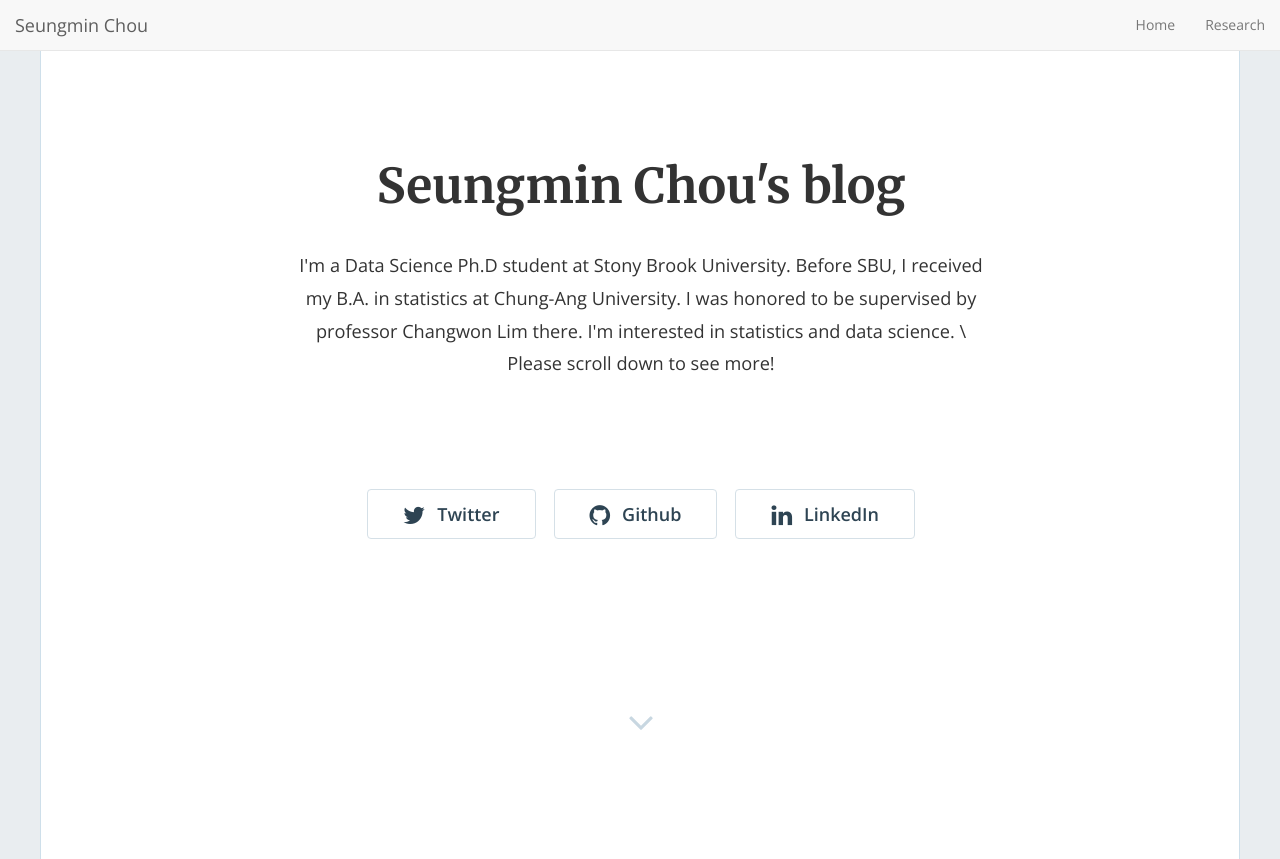
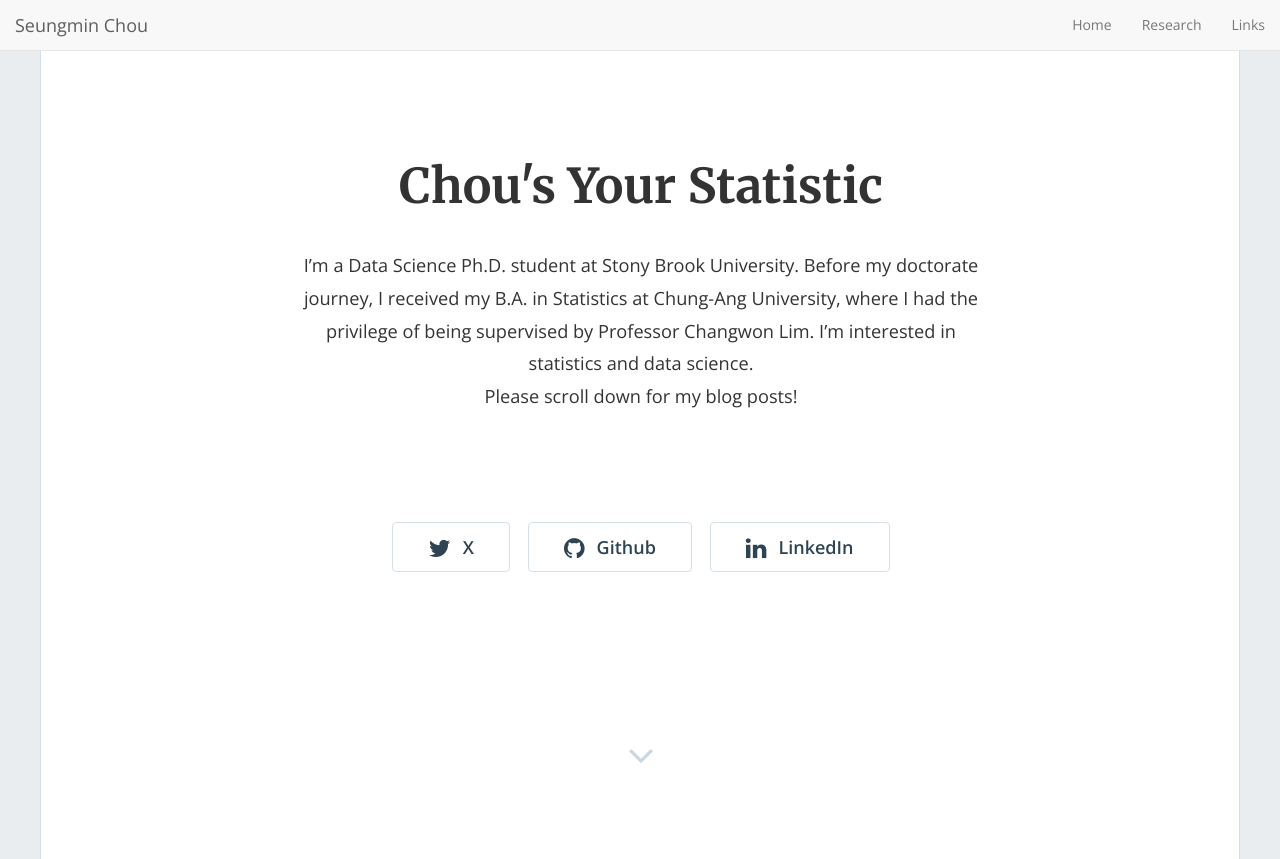
Before and after one commit to csmsum/csmsum, a Jekyll site: the page built from index.html, in a window 1280 px wide and 900 px high, cut to the strip 0-859 px from the top of the window. Built offline with Jekyll 4.4.1, drawn with Linux system fonts in a browser that asks for light colours; nearby versions of some CDN libraries; the list of posts is cut into pages by our own code.

Commit message:
fixed linkedin, add links toggle, and changed name twitter  into x

```diff
--- a/_config.yml
+++ b/_config.yml
@@ -13,14 +13,14 @@
 # you will see them accessed via {{ site.title }}, {{ site.email }}, and so on.
 # You can create any custom variable you would like, and they will be accessible
 # in the templates via {{ site.myvariable }}.
-title: "Seungmin Chou's blog"
+title: "Chou's Your Statistic"
 email: 'seungmin.chou "at" stonybrook "dot" edu'
-description: "I'm a Data Science Ph.D student at Stony Brook University. Before SBU, I received my B.A. in statistics at Chung-Ang University. I was honored to be supervised by professor Changwon Lim there. I'm interested in statistics and data science. \\ Please scroll down to see more!"
+description: "I’m a Data Science Ph.D. student at Stony Brook University. Before my doctorate journey, I received my B.A. in Statistics at Chung-Ang University, where I had the privilege of being supervised by Professor Changwon Lim. I’m interested in statistics and data science. <br> Please scroll down for my blog posts!"
 baseurl: "" # the subpath of your site, e.g. /blog
 url: "https://csmsum.github.io" # the base hostname & protocol for your site, e.g. https://example.com
-twitter_username: 'csmwstat'
+x_username: 'csmwstat'
 github_username: 'csmsum'
-linkedin_username : 'csmwstat'
+linkedin_username : 'seugnmin-chou'
 
 # Build settings
 markdown: kramdown
@@ -102,3 +102,4 @@ enable_nav: true
 nav_item:
   - { url: '/', text: 'Home' }
   - { url: '/research', text: 'Research' }
+  - { url: '/links', text: 'Links' }
--- a/_includes/home-hero.html
+++ b/_includes/home-hero.html
@@ -27,8 +27,8 @@
 
           <div class="hero-buttons">
 
-            {% if site.twitter_username != '' %}
-              <a href="https://twitter.com/{{ site.twitter_username }}"><button class="btn btn-default btn-lg"><i class="fa fa-twitter fa-lg"></i>Twitter</button></a>
+            {% if site.x_username != '' %}
+              <a href="https://twitter.com/{{ site.x_username }}"><button class="btn btn-default btn-lg"><i class="fa fa-twitter fa-lg"></i>X</button></a>
             {% endif %}
             {% if site.github_username != '' %}
               <a href="https://github.com/{{ site.github_username }}"><button class="btn btn-default btn-lg"><i class="fa fa-github fa-lg"></i>Github</button></a>
```
Also changed, not shown: pages/links/index.md (added, +9 -0 lines), pages/research/.obsidian/workspace.json (+8 -16 lines).
